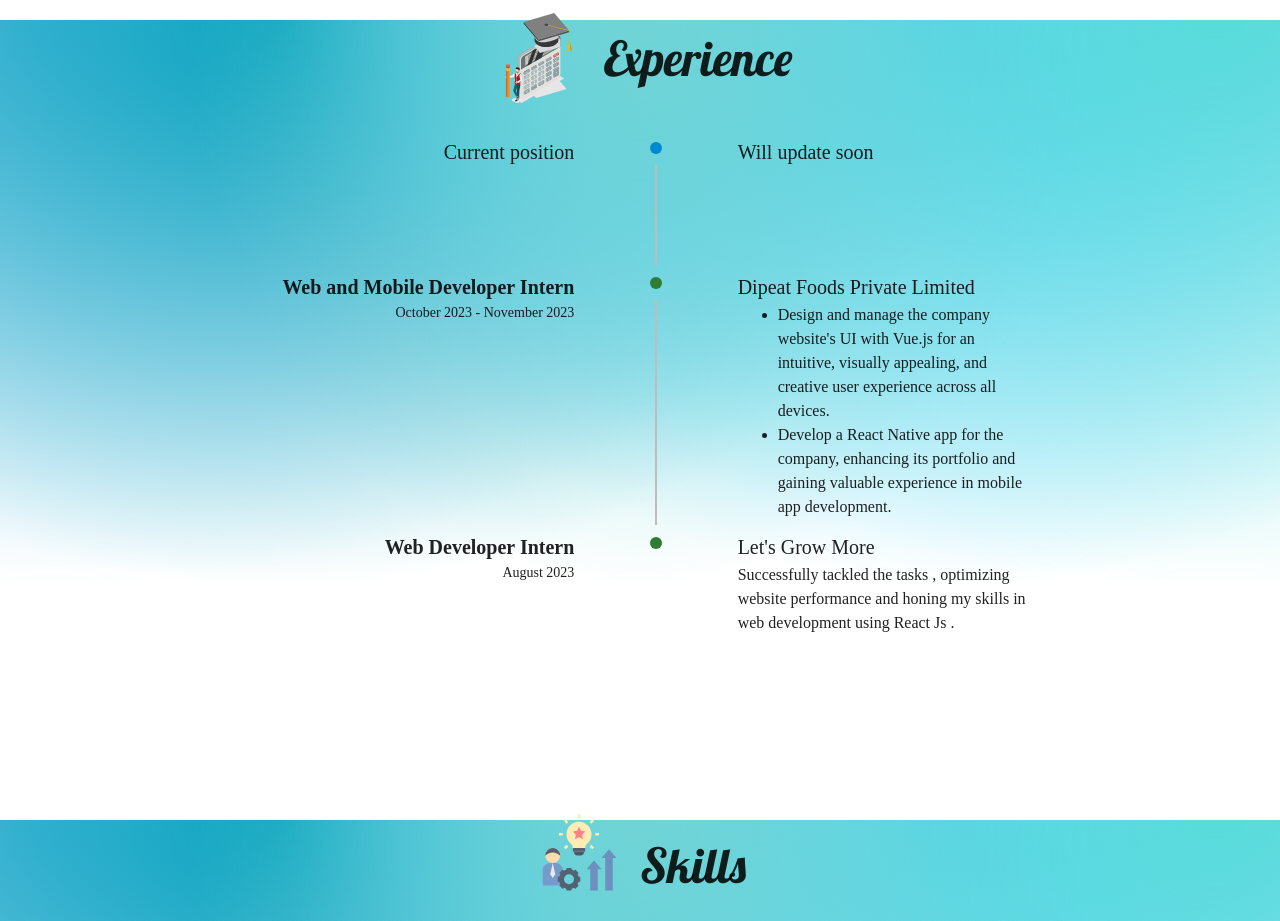
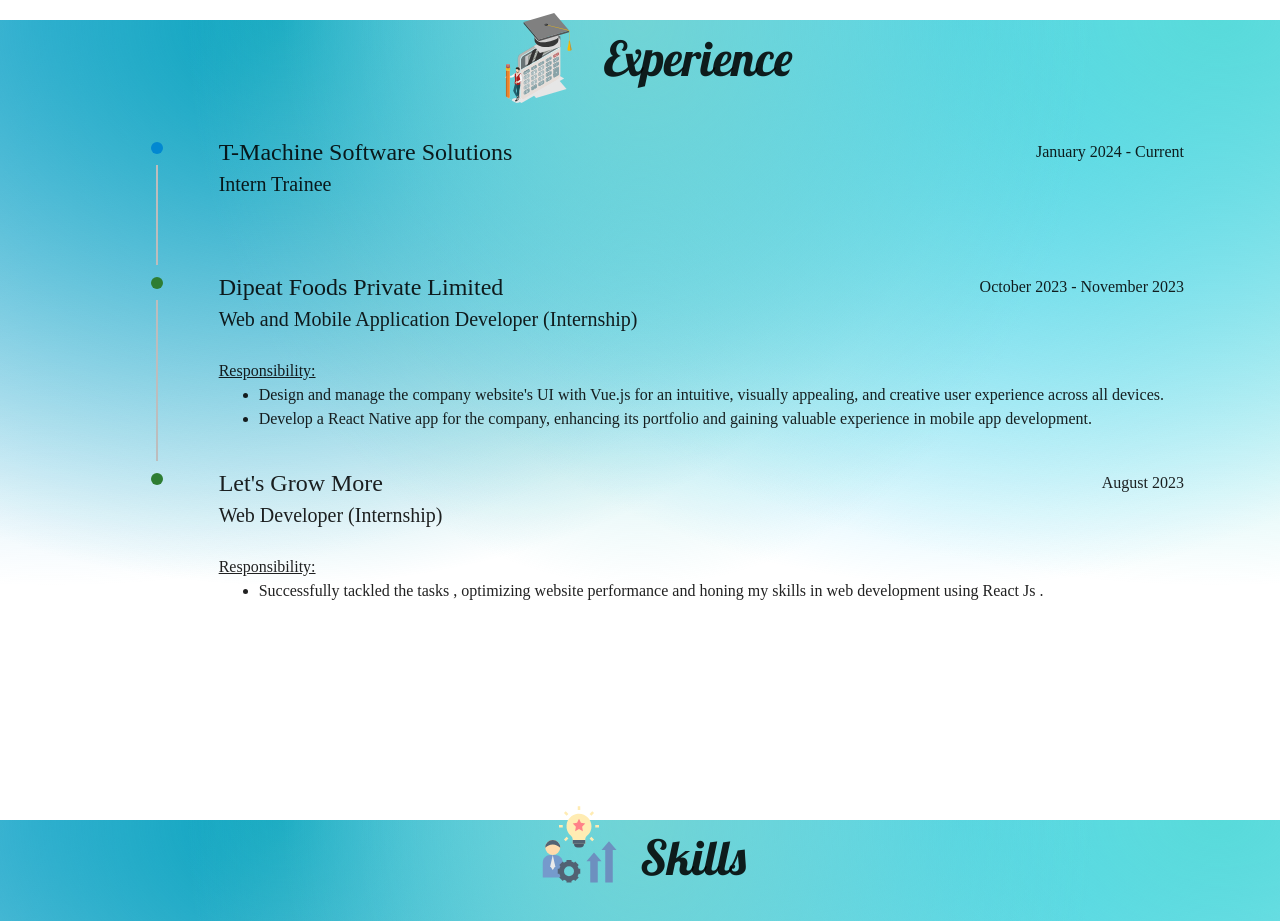
Before and after one commit to Sakthikarthick3107/Portfolio.github.io, a React (Create React App) app: page / in a window 1280 px wide. Shown: the part 780-1701 px from the top of the page. Built offline with nearby package versions, Linux system fonts and the light colour scheme; a web font is replaced by a local one.

Commit message:
edited experience

```diff
--- /dev/null
+++ b/src/api/ExperienceData.js
@@ -0,0 +1,30 @@
+const ExperienceData = [
+    {
+        company : 'T-Machine Software Solutions',
+        role : 'Intern Trainee',
+        responsibility: [
+
+        ],
+        duration : 'January 2024 - Current'
+    },
+    {
+        company : 'Dipeat Foods Private Limited',
+        role : 'Web and Mobile Application Developer (Internship)',
+        responsibility: [
+            'Design and manage the company website\'s UI with Vue.js for an intuitive, visually appealing, and creative user experience across all devices.',
+            'Develop a React Native app for the company, enhancing its portfolio and gaining valuable experience in mobile app development.'
+        ],
+        duration : 'October 2023 - November 2023'
+    },
+    {
+        company : 'Let\'s Grow More',
+        role : 'Web Developer (Internship)',
+        responsibility: [
+            'Successfully tackled the tasks , optimizing website performance and honing my skills in web development using React Js .',
+
+        ],
+        duration : 'August 2023'
+    },
+]
+
+export default ExperienceData
--- a/src/components/Experience.js
+++ b/src/components/Experience.js
@@ -1,4 +1,4 @@
-import { Avatar, Container, Grid, Stack, Typography } from "@mui/material";
+import { Avatar, Box, Container, Grid, Stack, Typography } from "@mui/material";
 import React from "react";
 import {
   Timeline,
@@ -9,12 +9,12 @@
   TimelineSeparator,
   TimelineOppositeContent,
 } from "@mui/lab";
-
+import ExperienceData from "../api/ExperienceData";
 import EducationIcon from "../images/education.svg";
 import { Element } from "react-scroll";
 import { useMediaQuery } from "@mui/material";
 
-const Education = ({theme}) => {
+const Education = ({ theme }) => {
   const isMobileScreen = useMediaQuery("(max-width:600px");
 
   return (
@@ -32,151 +32,62 @@
             sx={{ height: 100, width: 100 }}
           />
 
-          <Typography variant="h3" fontFamily='Lobster'>Experience</Typography>
+          <Typography variant="h3" fontFamily="Lobster">
+            Experience
+          </Typography>
           <br />
         </Stack>
-        <Container maxWidth={isMobileScreen ? "sm" : "md"}>
+        <Container maxWidth={isMobileScreen ? "sm" : "lg"}>
           <Timeline>
-
-          <TimelineItem>
+            {ExperienceData.map((item,index)=>(
+                <TimelineItem key={index}>
                 <Grid container>
-                <Grid item xs={3} sm={4} md={5}>
-                  <TimelineOppositeContent>
-                    <div>
-                      <Typography variant="h6">
-                        Current position
-                      </Typography>
-                      <Typography variant="body2">
-                        {/* (2020 - 2024)&nbsp; */}
-                      </Typography>
-                    </div>
-                  </TimelineOppositeContent>
-                </Grid>
-
-                <Grid
-                  item
-                  xs={1}
-                  sm={1}
-                  md={2}
-                  display="flex"
-                  justifyContent="center"
-                >
+                  <Grid item xs={1} display="flex" justifyContent="center">
                     <TimelineSeparator>
-                    <TimelineDot color={theme ? "secondary":'info'} />
+                      <TimelineDot  color={index === 0 ?theme ? "secondary" : "info" :"success"} />
+                      {index !== ExperienceData.length-1 &&
                       <TimelineConnector />
+                    }
                     </TimelineSeparator>
                   </Grid>
 
-                <Grid item xs={6} sm={6} md={5}>
+                  <Grid item xs={11}>
                     <TimelineContent>
                       <div>
+                        <Stack direction={isMobileScreen?'column':'row'} alignItems={isMobileScreen?'flex-start':'center'} justifyContent={'space-between'}>
+                        <Typography variant="h5">
+                          {item.company}
+                        </Typography>
+                        <Typography variant={isMobileScreen?"body2":'body1'}>
+                          {item.duration}
+                        </Typography>
+                        </Stack>
+
                         <Typography variant="h6">
-                        Will update soon
+                          {item.role}
                         </Typography>
-                      <Typography variant="body1"></Typography>
+                        <br />
+                        {item.responsibility.length !== 0 &&
+                        <Typography variant="body1">
+                          <Typography style={{ textDecoration: "underline" }}>
+                            Responsibility:
+                          </Typography>
+                          <ul type="disc">
+                            { item.responsibility.map((role,ind)=>(
+                              <li key={ind}>
+                                {role}
+                            </li>
+                            ))}
+
+                          </ul>
+                        </Typography>}
+                        <br />
                       </div>
                     </TimelineContent>
                   </Grid>
                 </Grid>
               </TimelineItem>
-
-          <TimelineItem>
-              <Grid container>
-                <Grid item xs={3} sm={4} md={5}>
-                  <TimelineOppositeContent>
-                    <div>
-                      <Typography variant="h6" fontWeight="bold">
-                        Web and Mobile Developer Intern
-                      </Typography>
-                      <Typography variant="body2">
-                        October 2023 - November 2023
-                      </Typography>
-                    </div>
-                  </TimelineOppositeContent>
-                </Grid>
-
-                <Grid
-                  item
-                  xs={1}
-                  sm={1}
-                  md={2}
-                  display="flex"
-                  justifyContent="center"
-                >
-                  <TimelineSeparator>
-                    <TimelineDot color="success" />
-                    <TimelineConnector />
-                  </TimelineSeparator>
-                </Grid>
-
-                <Grid item xs={6} sm={6} md={5}>
-                  <TimelineContent>
-                    <div>
-                      <Typography variant="h6">
-                        Dipeat Foods Private Limited
-                      </Typography>
-                      <Typography variant="body1">
-                        <ul type="disc">
-                          <li>
-                            Design and manage the company website's UI with
-                            Vue.js for an intuitive, visually appealing, and
-                            creative user experience across all devices.
-                          </li>
-                          <li>
-                            Develop a React Native app for the company, enhancing
-                            its portfolio and gaining valuable experience
-                            in mobile app development.
-                          </li>
-                        </ul>
-                      </Typography>
-                    </div>
-                  </TimelineContent>
-                </Grid>
-              </Grid>
-            </TimelineItem>
-
-            <TimelineItem>
-              <Grid container>
-                <Grid item xs={3} sm={4} md={5}>
-                  <TimelineOppositeContent>
-                    <div>
-                      <Typography variant="h6" fontWeight="bold">
-                        Web Developer Intern
-                      </Typography>
-                      <Typography variant="body2">August 2023</Typography>
-                    </div>
-                  </TimelineOppositeContent>
-                </Grid>
-
-                <Grid
-                  item
-                  xs={1}
-                  sm={1}
-                  md={2}
-                  display="flex"
-                  justifyContent="center"
-                >
-                  <TimelineSeparator>
-                    <TimelineDot color="success" />
-
-                  </TimelineSeparator>
-                </Grid>
-
-                <Grid item xs={6} sm={6} md={5}>
-                  <TimelineContent>
-                    <div>
-                      <Typography variant="h6">Let's Grow More</Typography>
-                      <Typography variant="body1">
-                        Successfully tackled the tasks , optimizing website
-                        performance and honing my skills in web development
-                        using React Js .
-                      </Typography>
-                    </div>
-                  </TimelineContent>
-                </Grid>
-              </Grid>
-            </TimelineItem>
-
+            ))}
           </Timeline>
         </Container>
         <div style={{ height: 150 }}></div>
--- a/src/styles/light.js
+++ b/src/styles/light.js
@@ -29,6 +29,7 @@
 
             }
         },
+
 
         MuiIconButton:{
             styleOverrides:{
```
Lines whose indentation alone changed are shown as unchanged.
